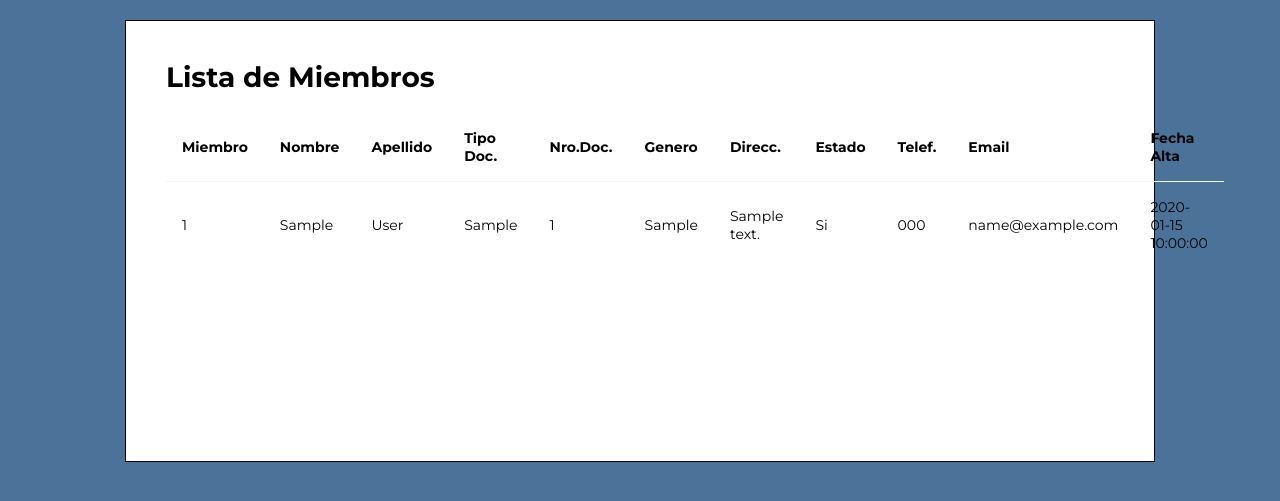
After one commit to rskthomas/flask_club_villa_elisa, a Flask app: template admin/src/web/templates/members/export.html in a window 1280 px wide. The commit adds this page. Shown: the top 501 px of the page. Run offline with Flask 2, Linux system fonts and the light colour scheme; the template is opened without the code that fills it: values that come from a table or form of the project are taken from there, others are empty; tables that the repository leaves empty hold one stand-in row (values such as "Sample post").

Commit message:
First Implement Export PDF

```diff
--- a/admin/pyproject.toml
+++ b/admin/pyproject.toml
@@ -17,6 +17,7 @@ WTForms = "^3.0.1"
 email-validator = "^1.3.0"
 pdfkit = "^1.0.0"
 wkhtmltopdf = "^0.2"
+django-ajax-selects = "^2.2.0"
 
 
 [tool.poetry.group.dev.dependencies]
--- /dev/null
+++ b/admin/src/web/templates/members/export.html
@@ -0,0 +1,43 @@
+{% extends "layout.html" %}
+{% block title%} Miembros{% endblock %}
+{% block navbar%} {{super()}} {% endblock %}
+{% block content%}
+<h1>Lista de Miembros</h1>
+<div>
+    <table class="index-table box">
+        <thead>
+            <tr>
+                <th>Miembro</th>
+                <th>Nombre</th>
+                <th>Apellido</th>
+                <th>Tipo Doc.</th>
+                <th>Nro.Doc.</th>
+                <th>Genero</th>
+                <th>Direcc.</th>
+                <th>Estado</th>
+                <th>Telef.</th>
+                <th>Email</th>
+                <th>Fecha Alta</th>
+            </tr>
+        </thead>
+        <tbody>
+            {% for mem in members %}
+            <tr>
+                <td>{{mem.id}}</td>
+                <td>{{mem.first_name}}</td>
+                <td>{{mem.last_name}}</td>
+                <td>{{mem.personal_id_type}}</td>
+                <td>{{mem.personal_id}}</td>
+                <td>{{mem.gender}}</td>
+                <td>{{mem.address}}</td>
+                <td>{{'Si' if mem.membership_state else 'No'}}</td>
+                <td>{{mem.phone_number}}</td>
+                <td>{{mem.email}}</td>
+                <td>{{mem.activation_date}}</td>
+            </tr>
+            {% endfor %}
+        </tbody>
+    </table>
+</div>
+
+{% endblock %}
--- a/admin/src/web/templates/members/index.html
+++ b/admin/src/web/templates/members/index.html
@@ -58,6 +58,8 @@
         </tbody>
 
         <a href="/miembros/create"><button>Crear nuevo miembro + </button></a>
+        &nbsp;
+        <a href="/miembros/download"><button>Exportar</button></a>
     </table>
 </div>
 
--- a/admin/src/web/templates/members/show.html
+++ b/admin/src/web/templates/members/show.html
@@ -40,7 +40,6 @@
                 <input type="submit" value="Eliminar">
               </form>
             </td>
-            <td><a href="/miembros/{{ member.id }}/download">Exportar</a></td>
         </tr>
     </tbody>
   </table>
```
Also changed, not shown: admin/src/web/controllers/members.py (+25 -12 lines), 2 other files.
